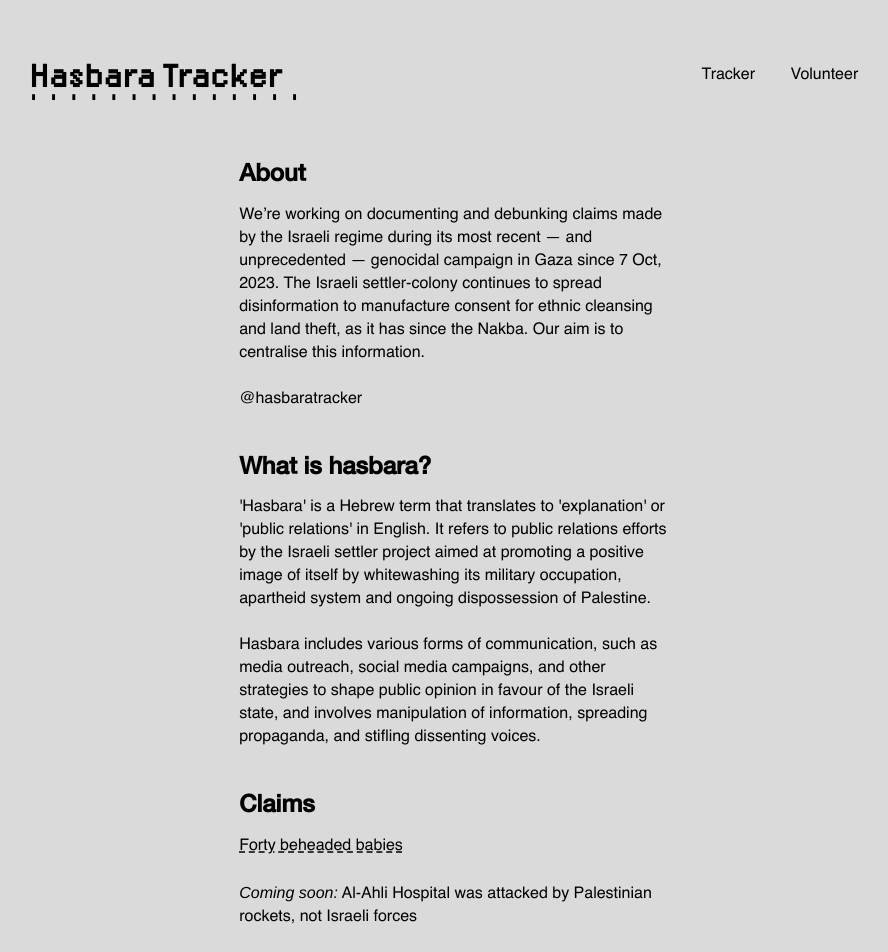
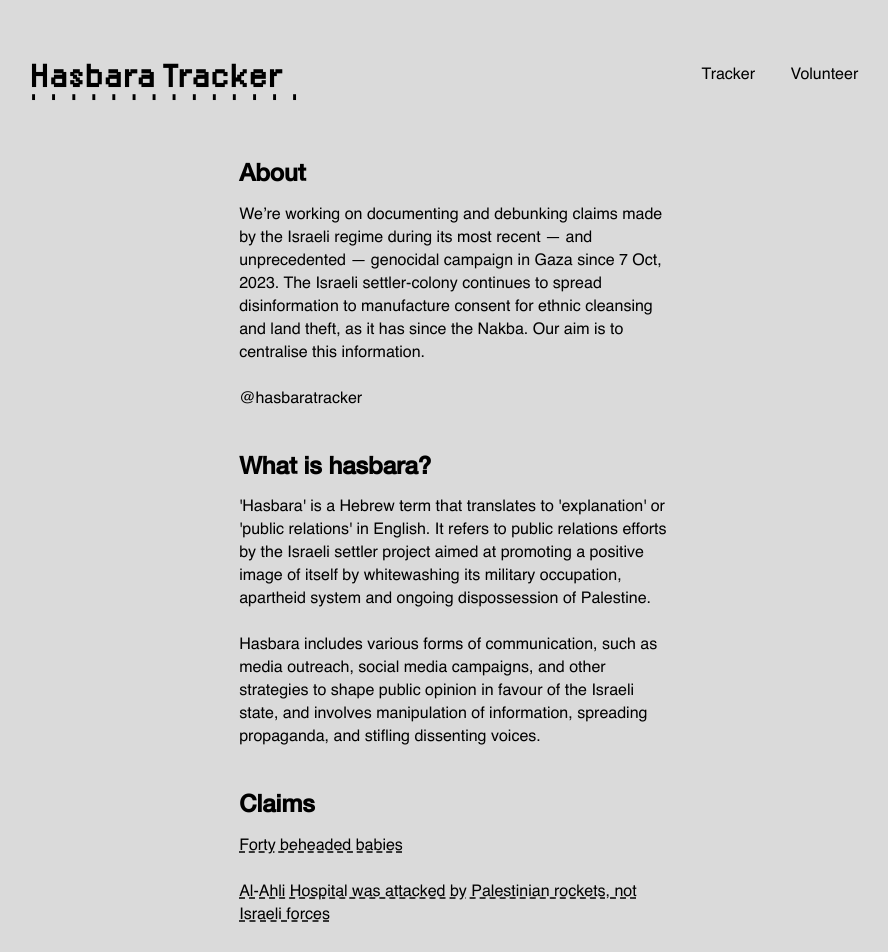
Before and after one commit to tamtzekin/hasbara-tracker, a React (Create React App) app: page / in a window 1280 px wide. Shown: the top 952 px of the page, without its empty margins (196-1084 px from the left). Built offline with nearby package versions, Linux system fonts and the light colour scheme.

Commit message:
added al-ahli link to homepage

```diff
--- a/src/components/Homepage.js
+++ b/src/components/Homepage.js
@@ -29,8 +29,7 @@ const Homepage = () => {
                 <h2>Claims</h2>
                 <div class="claim-link"><Link to="/tracker?filter=Forty%20beheaded%20babies">Forty beheaded babies</Link></div><br />
 
-                <em>Coming soon:</em> Al-Ahli Hospital was attacked by Palestinian rockets, not Israeli forces<br />
-                <br />
+                <div class="claim-link"><Link to="/tracker?filter=al-ahli">Al-Ahli Hospital was attacked by Palestinian rockets, not Israeli forces</Link></div><br />
 
                 <em>Coming soon:</em> Israeli state offered fuel to Al-Shifa Hospital and it was refused
                 <br />
```
